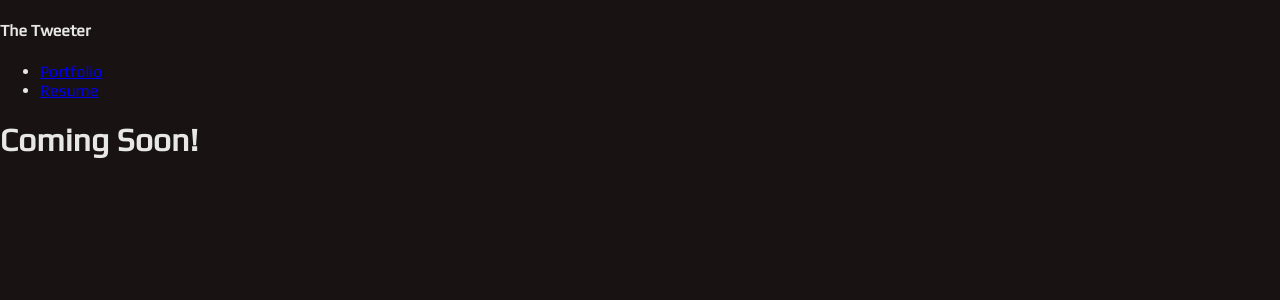
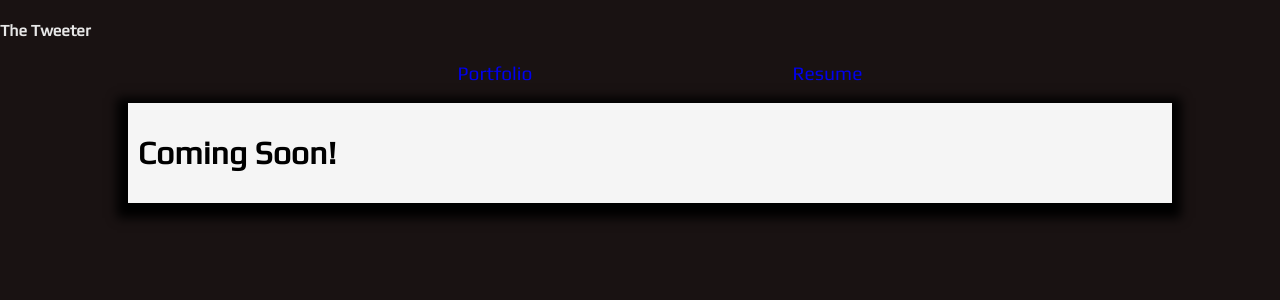
Before and after one commit to allaura-dev/ah-portfolio, a React (Create React App) app: page /resume in a window 1280 px wide. Shown: the top 300 px of the page. Built offline with nearby package versions, Linux system fonts and the light colour scheme.

Commit message:
Prepped Resume
css and coding done for resume just needs info input when onedrive is funtioning add this

```diff
--- a/src/App.css
+++ b/src/App.css
@@ -6,4 +6,5 @@ body {
  background: #191212;
  color: #E7E7E7;
  font-family: 'Play', sans-serif;
+ align-content: center;
 }
--- a/src/components/Navigation.css
+++ b/src/components/Navigation.css
@@ -0,0 +1,31 @@
+
+#myNav{
+ color: #E7E7E7;
+ width: 80%;
+ text-align: center;
+ margin: 0 10%;
+ text-decoration: none;
+}
+ li :hover{
+  font-size: 1.4em;
+ }
+  li :visited{
+   color: whitesmoke;
+  }
+ul{
+ list-style: none;
+ font-size: 1.2em;
+}
+ ul li{
+  display: inline;
+
+ }
+#leftNav{
+ padding-right: 130px
+}
+#rightNav{
+ padding-left: 130px;
+}
+.NavLinks{
+    text-decoration: none;
+}
--- a/src/components/Navigation.jsx
+++ b/src/components/Navigation.jsx
@@ -9,12 +9,12 @@ function Navigation() {
  return (
   <div id="myNav">
    <nav>
-    <ul class="navList">
-     <li class="myNavLinks">
-       <Link to="/portfolio">Portfolio</Link>
+    <ul id="navList">
+     <li id="leftNav">
+       <Link to="/portfolio" class="NavLinks">Portfolio</Link>
      </li>
-     <li class="myNavLinks">
-       <Link to="/resume">Resume</Link>
+     <li id="rightNav">
+       <Link to="/resume" class="NavLinks">Resume</Link>
      </li>
     </ul>
    </nav>
--- a/src/components/Resume.css
+++ b/src/components/Resume.css
@@ -0,0 +1,11 @@
+
+#resumeDiv {
+ position: absolute;
+ margin: 0 10%;
+ padding: 10px;
+ background: whitesmoke;
+ color: black;
+ width: 80%;
+ box-shadow: -1px 5px 10px 10px black;
+ float: left;
+}
```
